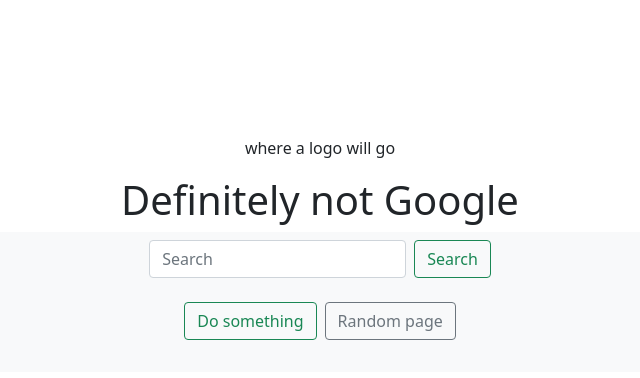
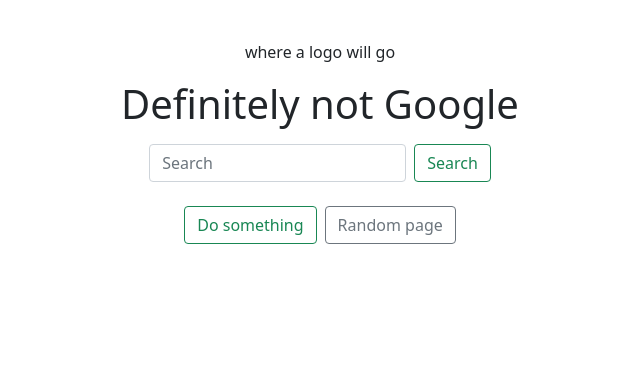
Before and after one commit to millman97/Definitely-Not-Google, a plain HTML site: page index.html in a window 1280 px wide. Shown: the whole page, without its empty margins (320-960 px from the left). Drawn offline with nearby package versions, Linux system fonts and the light colour scheme; no server answers.

Commit message:
centering

```diff
--- a/index.html
+++ b/index.html
@@ -11,29 +11,30 @@
 </head>
 
 
-<body class="container-fluid mt-5 pt-5">
+<body class="container-fluid h-100">
+
     <p class="text-center">where a logo will go</p>
     <h1 class="text-center">Definitely not Google</h1>
 
+    <nav class="navbar container">
 
+        <div class="container-fluid">
 
-    <nav class="navbar navbar-light bg-light">
-        <div class="container-fluid">
           <form class="d-flex">
             <input class="form-control me-2" type="search" placeholder="Search" aria-label="Search">
             <button class="btn btn-outline-success" type="submit">Search</button>
-
           </form>
 
+        </div>
 
-        </div>
         <div class="container-fluid p-4">
             <form class="d-flex">
                 <button class="btn btn-outline-success me-2" type="button">Do something</button>
                 <button class="btn btn-outline-secondary" type="button">Random page</button>
-              </form>
+            </form>
         </div>
-      </nav>
+
+    </nav>
 
 
 </body>
```
